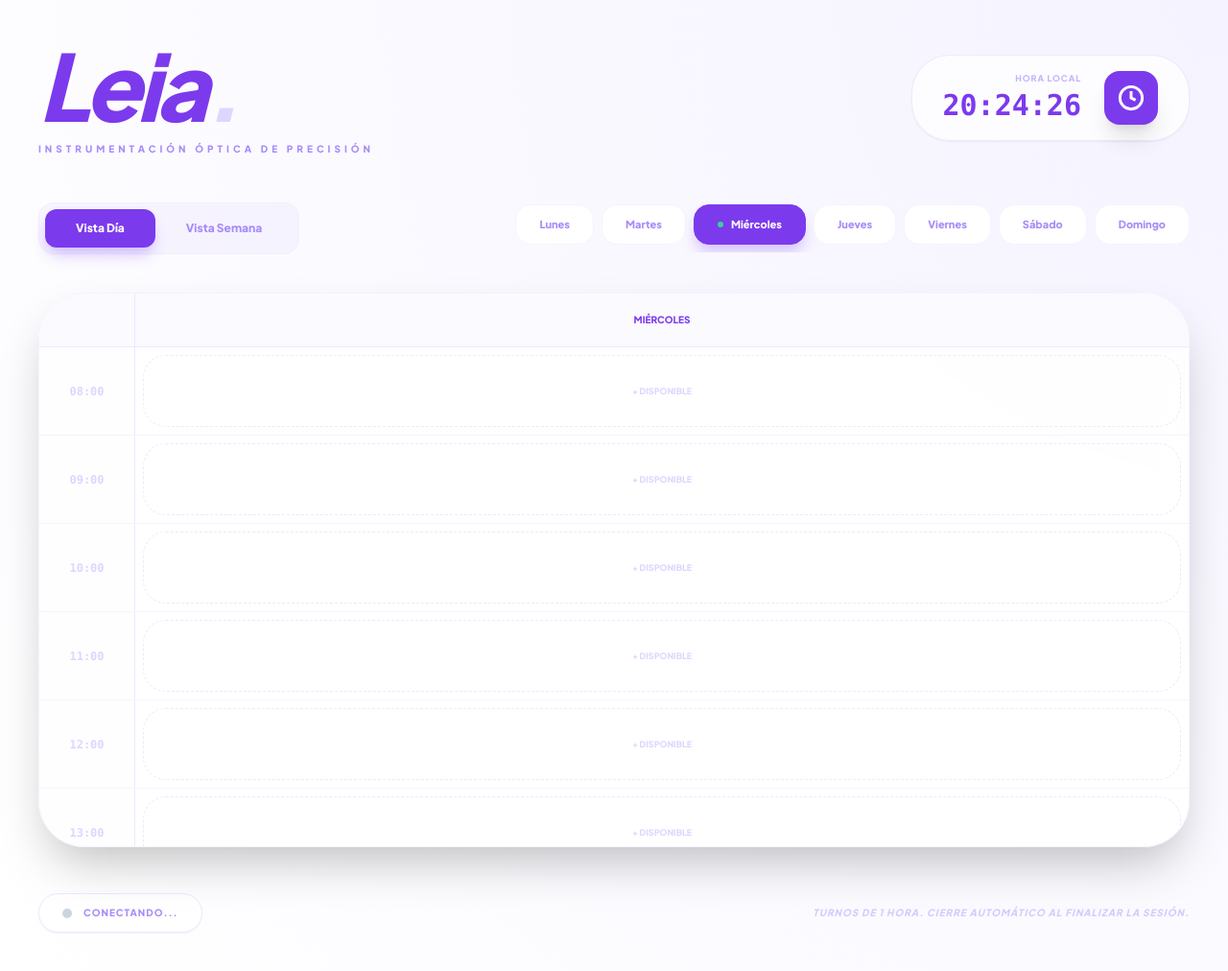
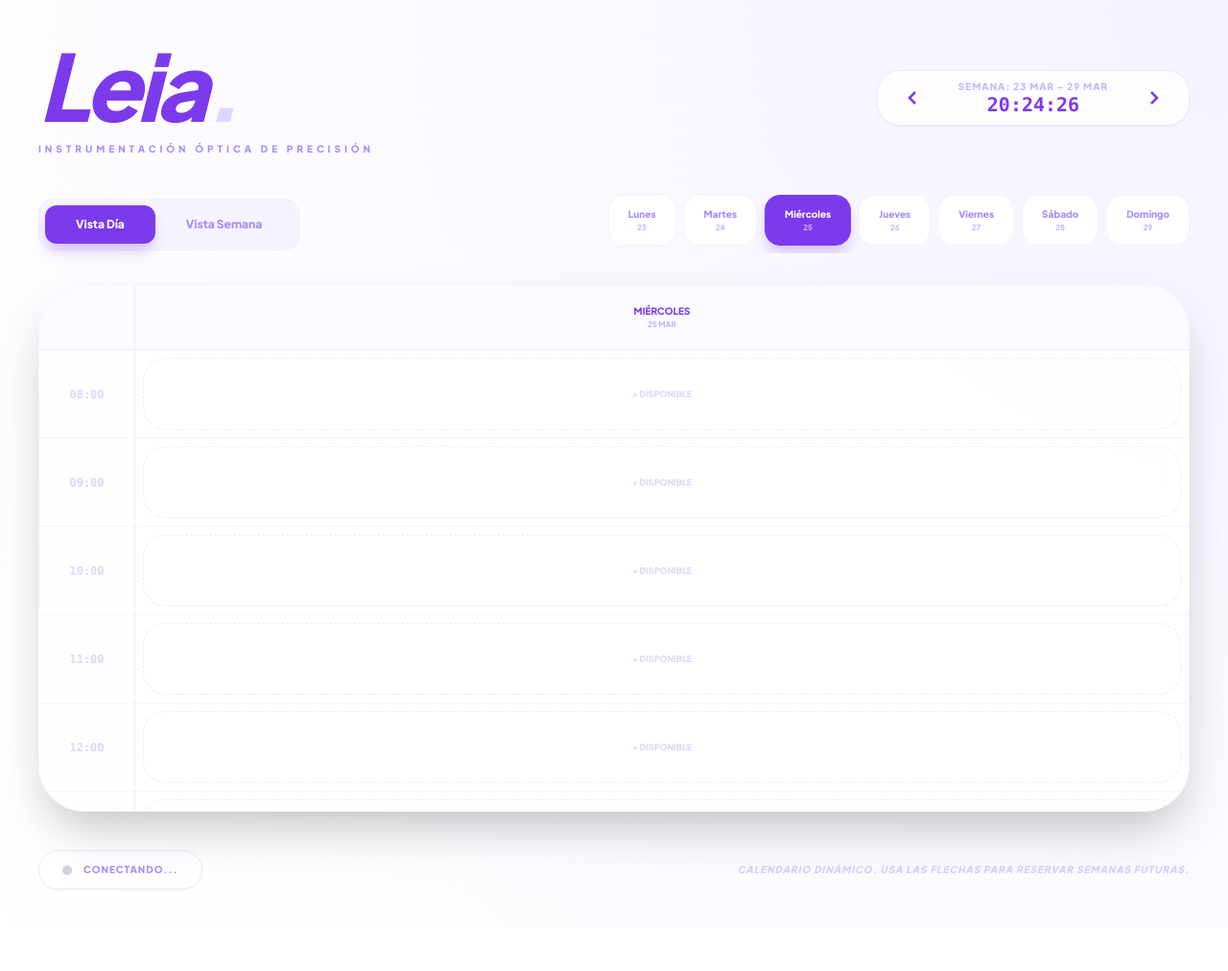
Before and after one commit to javieraalvear05-prog/Lupa, a plain HTML site: page index.html in a window 1280 px wide. Shown: the whole page at 96% size. After the commit the page ends 967 px from the top, so only its background shows below. Drawn offline with nearby package versions, Linux system fonts and the light colour scheme; no server answers.

Commit message:
Update index.html

```diff
--- a/index.html
+++ b/index.html
@@ -7,7 +7,7 @@
     <script src="https://cdn.tailwindcss.com"></script>
     <link href="https://fonts.googleapis.com/css2?family=Plus+Jakarta+Sans:wght@300;400;600;800&display=swap" rel="stylesheet">
     <style>
-        body { font-family: 'Plus Jakarta Sans', sans-serif; background: radial-gradient(circle at top right, #f5f3ff, #ffffff); color: #1e293b; }
+        body { font-family: 'Plus Jakarta Sans', sans-serif; background: radial-gradient(circle at top right, #f5f3ff, #ffffff); color: #1e293b; min-height: 100vh; }
         .glass { background: rgba(255, 255, 255, 0.7); backdrop-filter: blur(12px); -webkit-backdrop-filter: blur(12px); }
         .active-tab { background: #7c3aed !important; color: white !important; box-shadow: 0 10px 15px -3px rgba(124, 58, 237, 0.3); }
         .grid-layout { display: grid; grid-template-columns: 100px 1fr; }
@@ -16,32 +16,37 @@
         .slot-reserved { background: #7c3aed; color: white; border: none !important; box-shadow: 0 4px 6px -1px rgba(124, 58, 237, 0.2); }
         .custom-scrollbar::-webkit-scrollbar { width: 6px; height: 6px; }
         .custom-scrollbar::-webkit-scrollbar-thumb { background: #ddd6fe; border-radius: 10px; }
+        .no-scrollbar::-webkit-scrollbar { display: none; }
         @keyframes fadeIn { from { opacity: 0; transform: translateY(10px); } to { opacity: 1; transform: translateY(0); } }
         .animate-fade { animation: fadeIn 0.4s ease-out forwards; }
-        .no-scrollbar::-webkit-scrollbar { display: none; }
     </style>
 </head>
-<body class="p-4 lg:p-10 min-h-screen">
+<body class="p-4 lg:p-10">
     <div class="max-w-7xl mx-auto">
         <!-- Encabezado -->
-        <header class="flex flex-col md:flex-row justify-between items-center mb-12 gap-8">
+        <header class="flex flex-col md:flex-row justify-between items-center mb-10 gap-8">
             <div class="text-center md:text-left">
                 <h1 class="text-6xl lg:text-8xl font-[900] tracking-tighter text-violet-600 italic leading-none">Leia<span class="text-violet-200">.</span></h1>
                 <p class="text-[10px] font-bold uppercase tracking-[0.4em] text-violet-400 mt-3">Instrumentación Óptica de Precisión</p>
             </div>
-            <div class="bg-white/80 p-4 px-8 rounded-[2.5rem] shadow-sm border border-violet-100 flex items-center gap-6">
-                <div class="text-right">
-                    <div class="text-[9px] font-black text-violet-300 uppercase tracking-widest">Hora Local</div>
-                    <div id="clock" class="text-3xl font-mono font-bold text-violet-600 mt-1">--:--:--</div>
+
+            <!-- Selector de Semana -->
+            <div class="flex items-center gap-4 bg-white/80 p-2 px-4 rounded-3xl border border-violet-100 shadow-sm">
+                <button onclick="changeWeek(-1)" class="p-2 hover:bg-violet-100 rounded-full transition-colors text-violet-600">
+                    <svg width="24" height="24" fill="none" stroke="currentColor" stroke-width="2.5" viewBox="0 0 24 24"><path d="M15 18l-6-6 6-6"/></svg>
+                </button>
+                <div class="text-center min-w-[180px]">
+                    <p id="week-label" class="text-[10px] font-black text-violet-300 uppercase tracking-widest leading-none mb-1">Cargando...</p>
+                    <p id="clock" class="text-xl font-mono font-bold text-violet-600 leading-none">--:--:--</p>
                 </div>
-                <div class="w-14 h-14 rounded-2xl bg-violet-600 flex items-center justify-center text-white shadow-xl">
-                    <svg width="28" height="28" fill="none" stroke="currentColor" stroke-width="2.5" viewBox="0 0 24 24"><circle cx="12" cy="12" r="10"/><polyline points="12 6 12 12 16 14"/></svg>
-                </div>
+                <button onclick="changeWeek(1)" class="p-2 hover:bg-violet-100 rounded-full transition-colors text-violet-600">
+                    <svg width="24" height="24" fill="none" stroke="currentColor" stroke-width="2.5" viewBox="0 0 24 24"><path d="M9 18l6-6-6-6"/></svg>
+                </button>
             </div>
         </header>
 
-        <!-- Selectores de Vista y Día -->
-        <div class="flex flex-col lg:flex-row gap-6 mb-10 items-center justify-between">
+        <!-- Selectores de Vista -->
+        <div class="flex flex-col lg:flex-row gap-6 mb-8 items-center justify-between">
             <div class="flex p-1.5 bg-violet-100/40 rounded-2xl w-fit border border-violet-100/50">
                 <button id="btn-day-view" onclick="setView('day')" class="px-8 py-3 rounded-xl text-xs font-bold transition-all active-tab">Vista Día</button>
                 <button id="btn-week-view" onclick="setView('week')" class="px-8 py-3 rounded-xl text-xs font-bold transition-all text-violet-400">Vista Semana</button>
@@ -53,33 +58,29 @@
         <div class="bg-white/90 rounded-[3rem] shadow-2xl border border-violet-50 overflow-hidden flex flex-col glass animate-fade">
             <div id="grid-container" class="overflow-x-auto custom-scrollbar">
                 <div id="grid-header" class="grid-layout bg-violet-50/40 border-b border-violet-100 sticky top-0 z-20 backdrop-blur-md"></div>
-                <div id="grid-body" class="max-h-[65vh] overflow-y-auto custom-scrollbar"></div>
+                <div id="grid-body" class="max-h-[60vh] overflow-y-auto custom-scrollbar"></div>
             </div>
         </div>
 
-        <!-- Pie de página con estado de sincronización -->
-        <footer class="mt-12 flex flex-col md:flex-row items-center justify-between gap-6">
+        <!-- Pie de página -->
+        <footer class="mt-10 flex flex-col md:flex-row items-center justify-between gap-6">
             <div class="inline-flex items-center gap-3 bg-white px-6 py-3 rounded-full border border-violet-100 shadow-sm text-[10px] font-bold text-violet-400 uppercase tracking-widest">
                 <span id="sync-indicator" class="w-2.5 h-2.5 rounded-full bg-slate-300"></span>
                 <span id="sync-text">Conectando...</span>
             </div>
-            <p class="text-[10px] font-bold text-violet-300 uppercase tracking-widest italic opacity-70">Turnos de 1 hora. Cierre automático al finalizar la sesión.</p>
+            <p class="text-[10px] font-bold text-violet-300 uppercase tracking-widest italic opacity-70">Calendario dinámico. Usa las flechas para reservar semanas futuras.</p>
         </footer>
     </div>
 
-    <!-- Modal de Reserva (Escritura) -->
+    <!-- Modal de Reserva -->
     <div id="modal" class="fixed inset-0 z-50 flex items-center justify-center p-6 bg-violet-950/30 backdrop-blur-md hidden">
-        <div class="bg-white w-full max-w-sm rounded-[3.5rem] shadow-2xl p-12 border border-white transform transition-all animate-fade">
-            <h3 class="text-3xl font-black text-slate-800 italic text-center">Leia<span class="text-violet-600">.</span> booking</h3>
+        <div class="bg-white w-full max-w-sm rounded-[3.5rem] shadow-2xl p-12 border border-white transform animate-fade">
+            <h3 class="text-3xl font-black text-slate-800 italic text-center leading-none">Leia<span class="text-violet-600">.</span> booking</h3>
             <p id="modal-info" class="text-[10px] font-bold text-violet-300 uppercase tracking-widest text-center mt-4 mb-8"></p>
-
-            <div id="modal-error" class="hidden bg-red-50 text-red-500 text-[10px] font-bold p-3 rounded-xl mb-4 text-center border border-red-100"></div>
-
             <input type="text" id="name-input" placeholder="Tu nombre" class="w-full bg-violet-50/50 border-none ring-2 ring-violet-100 focus:ring-4 focus:ring-violet-600/10 focus:bg-white rounded-2xl p-6 text-center font-bold text-slate-700 outline-none text-lg" maxlength="20">
-
             <div class="flex flex-col gap-3 mt-6">
                 <button id="save-btn" class="w-full py-5 rounded-2xl bg-violet-600 text-white font-black uppercase text-xs tracking-widest shadow-xl active:scale-95 transition-all disabled:opacity-50">Confirmar Registro</button>
-                <button id="close-btn" onclick="closeModal()" class="w-full py-3 text-[11px] font-bold text-slate-400 uppercase tracking-widest hover:text-violet-500">Cancelar</button>
+                <button onclick="closeModal()" class="w-full py-3 text-[11px] font-bold text-slate-400 uppercase tracking-widest hover:text-violet-500">Cancelar</button>
             </div>
         </div>
     </div>
@@ -89,7 +90,6 @@
         import { getAuth, signInAnonymously } from "https://www.gstatic.com/firebasejs/11.0.1/firebase-auth.js";
         import { getFirestore, doc, collection, setDoc, deleteDoc, onSnapshot } from "https://www.gstatic.com/firebasejs/11.0.1/firebase-firestore.js";
 
-        // Configuración de tu proyecto "Lupa"
         const firebaseConfig = {
             apiKey: "AIzaSyDipSTDGZjZ5iw8W5SMuxn3h1-0eckLW7A",
             authDomain: "lupa-6bee5.firebaseapp.com",
@@ -99,10 +99,26 @@
             appId: "1:127097482963:web:6022b0b823aa3092386e26"
         };
 
-        const appId = 'leia-v1-prod';
+        const appId = 'leia-calendar-v1';
         const DAYS = ["Domingo", "Lunes", "Martes", "Miércoles", "Jueves", "Viernes", "Sábado"];
         const DAY_ORDER = [1, 2, 3, 4, 5, 6, 0];
-        let currentView = 'day', selectedDay = new Date().getDay(), activeKey = null, db = null, isReady = false;
+
+        let currentView = 'day';
+        let db = null, isReady = false, unsubscribe = null;
+
+        // Manejo de Fechas
+        let anchorDate = new Date(); // Hoy
+        anchorDate.setHours(0,0,0,0);
+
+        // Obtener el lunes de la semana actual del anchorDate
+        function getMonday(d) {
+            d = new Date(d);
+            let day = d.getDay(), diff = d.getDate() - day + (day == 0 ? -6 : 1);
+            return new Date(d.setDate(diff));
+        }
+
+        let currentMonday = getMonday(anchorDate);
+        let selectedDayIndex = new Date().getDay();
 
         async function initCloud() {
             try {
@@ -111,22 +127,41 @@
                 await signInAnonymously(getAuth(app));
                 isReady = true;
                 document.getElementById('sync-indicator').className = 'w-2.5 h-2.5 rounded-full bg-emerald-400 animate-pulse';
-                document.getElementById('sync-text').innerText = 'Sincronización Activa';
-                listenData();
+                document.getElementById('sync-text').innerText = 'Nube Conectada';
+                renderGrid();
             } catch (e) {
                 document.getElementById('sync-text').innerText = 'Fallo de conexión';
             }
         }
 
+        window.changeWeek = (dir) => {
+            currentMonday.setDate(currentMonday.getDate() + (dir * 7));
+            updateWeekLabel();
+            renderDaySelector();
+            renderGrid();
+        };
+
+        function updateWeekLabel() {
+            const end = new Date(currentMonday);
+            end.setDate(end.getDate() + 6);
+            const options = { day: 'numeric', month: 'short' };
+            document.getElementById('week-label').innerText = `Semana: ${currentMonday.toLocaleDateString('es-ES', options)} - ${end.toLocaleDateString('es-ES', options)}`;
+        }
+
         function renderDaySelector() {
             const nav = document.getElementById('day-selector');
             if (!nav) return; nav.innerHTML = '';
-            const today = new Date().getDay();
             DAY_ORDER.forEach(d => {
+                const date = new Date(currentMonday);
+                // Ajustar al día correcto de la semana basándonos en Lunes como inicio
+                const offset = d === 0 ? 6 : d - 1;
+                date.setDate(date.getDate() + offset);
+
                 const btn = document.createElement('button');
-                btn.className = `px-6 py-3 rounded-2xl text-[11px] font-bold border transition-all ${selectedDay === d ? 'active-tab border-violet-600' : 'bg-white text-violet-400 border-violet-50'}`;
-                btn.innerHTML = `<div class="flex items-center gap-2">${today === d ? '<div class="w-1.5 h-1.5 rounded-full bg-emerald-400"></div>' : ''}${DAYS[d]}</div>`;
-                btn.onclick = () => { selectedDay = d; if (currentView === 'day') renderGrid(); renderDaySelector(); };
+                const isSelected = selectedDayIndex === d;
+                btn.className = `px-5 py-3 rounded-2xl text-[10px] font-bold border transition-all ${isSelected ? 'active-tab border-violet-600' : 'bg-white text-violet-400 border-violet-50'}`;
+                btn.innerHTML = `<div class="flex flex-col items-center"><span>${DAYS[d]}</span><span class="text-[8px] opacity-60">${date.getDate()}</span></div>`;
+                btn.onclick = () => { selectedDayIndex = d; if (currentView === 'day') renderGrid(); renderDaySelector(); };
                 nav.appendChild(btn);
             });
             nav.style.opacity = currentView === 'day' ? '1' : '0';
@@ -143,11 +178,20 @@
             const header = document.getElementById('grid-header'), body = document.getElementById('grid-body');
             header.className = currentView === 'week' ? 'week-grid bg-violet-50/40 border-b border-violet-100 sticky top-0 z-20 backdrop-blur-md' : 'day-grid bg-violet-50/40 border-b border-violet-100 sticky top-0 z-20 backdrop-blur-md';
             header.innerHTML = '<div class="p-5 border-r border-violet-100"></div>';
-            (currentView === 'week' ? DAY_ORDER : [selectedDay]).forEach(d => {
+
+            const daysToRender = currentView === 'week' ? DAY_ORDER : [selectedDayIndex];
+
+            daysToRender.forEach(d => {
+                const date = new Date(currentMonday);
+                const offset = d === 0 ? 6 : d - 1;
+                date.setDate(date.getDate() + offset);
+
                 const h = document.createElement('div');
-                h.className = 'p-5 text-center border-r last:border-r-0 border-violet-100 font-bold text-[10px] uppercase text-violet-600';
-                h.innerText = DAYS[d]; header.appendChild(h);
+                h.className = 'p-5 text-center border-r last:border-r-0 border-violet-100 font-bold text-[10px] uppercase text-violet-600 flex flex-col';
+                h.innerHTML = `<span>${DAYS[d]}</span><span class="text-[8px] text-violet-300 font-black">${date.getDate()} ${date.toLocaleDateString('es-ES', {month: 'short'})}</span>`;
+                header.appendChild(h);
             });
+
             body.innerHTML = '';
             for (let h = 8; h <= 20; h++) {
                 const time = `${h.toString().padStart(2, '0')}:00`, row = document.createElement('div');
@@ -155,12 +199,20 @@
                 const tl = document.createElement('div');
                 tl.className = 'p-4 border-r border-violet-100 flex items-center justify-center text-[12px] font-mono font-black text-violet-200 bg-slate-50/20';
                 tl.innerText = time; row.appendChild(tl);
-                (currentView === 'week' ? DAY_ORDER : [selectedDay]).forEach(d => {
+
+                daysToRender.forEach(d => {
+                    const date = new Date(currentMonday);
+                    const offset = d === 0 ? 6 : d - 1;
+                    date.setDate(date.getDate() + offset);
+                    const dateStr = date.toISOString().split('T')[0]; // YYYY-MM-DD
+                    const slotId = `${dateStr}-${time}`;
+
                     const cell = document.createElement('div'), inner = document.createElement('div');
                     cell.className = 'p-2 border-r last:border-r-0 border-violet-50/50';
-                    inner.id = `slot-${d}-${time}`;
+                    inner.id = `slot-${slotId}`;
                     inner.className = 'slot-inner w-full min-h-[75px] rounded-3xl flex items-center justify-center p-2 text-center text-[9px] font-black uppercase border border-dashed border-violet-100 text-violet-200 cursor-pointer hover:bg-white transition-all';
-                    inner.innerText = '+ Disponible'; inner.onclick = () => openBooking(d, time);
+                    inner.innerText = '+ Disponible';
+                    inner.onclick = () => openBooking(dateStr, time, DAYS[d]);
                     cell.appendChild(inner); row.appendChild(cell);
                 });
                 body.appendChild(row);
@@ -170,18 +222,16 @@
 
         function listenData() {
             if (!db || !isReady) return;
-            onSnapshot(collection(db, 'artifacts', appId, 'public', 'data', 'reservations'), (snap) => {
-                const now = new Date(), currentMin = now.getHours() * 60 + now.getMinutes(), tIdx = now.getDay();
+            if (unsubscribe) unsubscribe();
+
+            unsubscribe = onSnapshot(collection(db, 'artifacts', appId, 'public', 'data', 'reservations'), (snap) => {
+                // Limpiar slots antes de cargar
                 document.querySelectorAll('.slot-inner.slot-reserved').forEach(el => {
                     el.className = 'slot-inner w-full min-h-[75px] rounded-3xl flex items-center justify-center p-2 text-center text-[9px] font-black uppercase border border-dashed border-violet-100 text-violet-200 cursor-pointer hover:bg-white transition-all';
                     el.innerText = '+ Disponible';
                 });
                 snap.forEach(docSnap => {
-                    const id = docSnap.id, [d, t] = id.split('-'), [h, m] = t.split(':').map(Number);
-                    const slotEnd = h * 60 + 59;
-                    const dF = parseInt(d)===0?7:parseInt(d), tF = tIdx===0?7:tIdx;
-                    if (dF < tF || (dF === tF && currentMin > slotEnd)) return;
-                    const el = document.getElementById(`slot-${id}`);
+                    const el = document.getElementById(`slot-${docSnap.id}`);
                     if (el) {
                         el.className = 'slot-inner w-full min-h-[75px] rounded-3xl flex flex-col items-center justify-center p-2 text-center text-[11px] font-bold slot-reserved cursor-pointer transition-all scale-[0.98]';
                         el.innerHTML = `<span class="truncate w-full px-2 uppercase tracking-tight">${docSnap.data().name}</span><div class="w-2 h-2 rounded-full bg-white/30 mt-2 animate-pulse"></div>`;
@@ -190,13 +240,11 @@
             });
         }
 
-        window.openBooking = (d, t) => {
-            activeKey = `${d}-${t}`;
-            document.getElementById('modal-info').innerText = `${DAYS[d]} • SESIÓN ${t}`;
-            document.getElementById('modal-error').classList.add('hidden');
+        window.openBooking = (dateStr, time, dayName) => {
+            activeKey = `${dateStr}-${time}`;
+            document.getElementById('modal-info').innerText = `${dayName} ${dateStr.split('-').reverse().slice(0,2).join('/')} • ${time} HS`;
             const el = document.getElementById(`slot-${activeKey}`);
-            const existingName = el && el.classList.contains('slot-reserved') ? el.querySelector('span').innerText : "";
-            document.getElementById('name-input').value = existingName;
+            document.getElementById('name-input').value = el && el.classList.contains('slot-reserved') ? el.querySelector('span').innerText : "";
             document.getElementById('modal').classList.remove('hidden');
             setTimeout(()=>document.getElementById('name-input').focus(), 150);
         };
@@ -207,41 +255,28 @@
         };
 
         document.getElementById('save-btn').onclick = async () => {
-            const nameInput = document.getElementById('name-input');
-            const saveBtn = document.getElementById('save-btn');
-            const errorDiv = document.getElementById('modal-error');
-            const name = nameInput.value.trim();
+            const name = document.getElementById('name-input').value.trim();
+            const btn = document.getElementById('save-btn');
             const docRef = doc(db, 'artifacts', appId, 'public', 'data', 'reservations', activeKey);
-
-            // Bloquear botón para evitar múltiples clics
-            saveBtn.disabled = true;
-            saveBtn.innerText = "GUARDANDO...";
-            errorDiv.classList.add('hidden');
-
+            btn.disabled = true; btn.innerText = "Sincronizando...";
             try {
-                if (name === "") {
-                    await deleteDoc(docRef);
-                } else {
-                    await setDoc(docRef, { name, ts: Date.now() });
-                }
-
-                // --- PUNTO CLAVE: Cerramos la ventana al éxito ---
+                if (name==="") await deleteDoc(docRef);
+                else await setDoc(docRef, { name, ts: Date.now() });
                 closeModal();
-            } catch (e) {
-                console.error(e);
-                errorDiv.innerText = "Error al conectar con la nube. Revisa tus reglas.";
-                errorDiv.classList.remove('hidden');
-            } finally {
-                saveBtn.disabled = false;
-                saveBtn.innerText = "CONFIRMAR REGISTRO";
-            }
+            } catch (e) { alert("Error"); }
+            finally { btn.disabled = false; btn.innerText = "Confirmar Registro"; }
         };
 
-        function initUI() {
-            setInterval(() => { document.getElementById('clock').innerText = new Date().toLocaleTimeString('es-ES', { hour12: false }); }, 1000);
-            renderDaySelector(); renderGrid(); initCloud();
+        function startApp() {
+            updateWeekLabel();
+            renderDaySelector();
+            renderGrid();
+            initCloud();
+            setInterval(() => {
+                document.getElementById('clock').innerText = new Date().toLocaleTimeString('es-ES', { hour12: false });
+            }, 1000);
         }
-        initUI();
+        startApp();
     </script>
 </body>
 </html>
```
